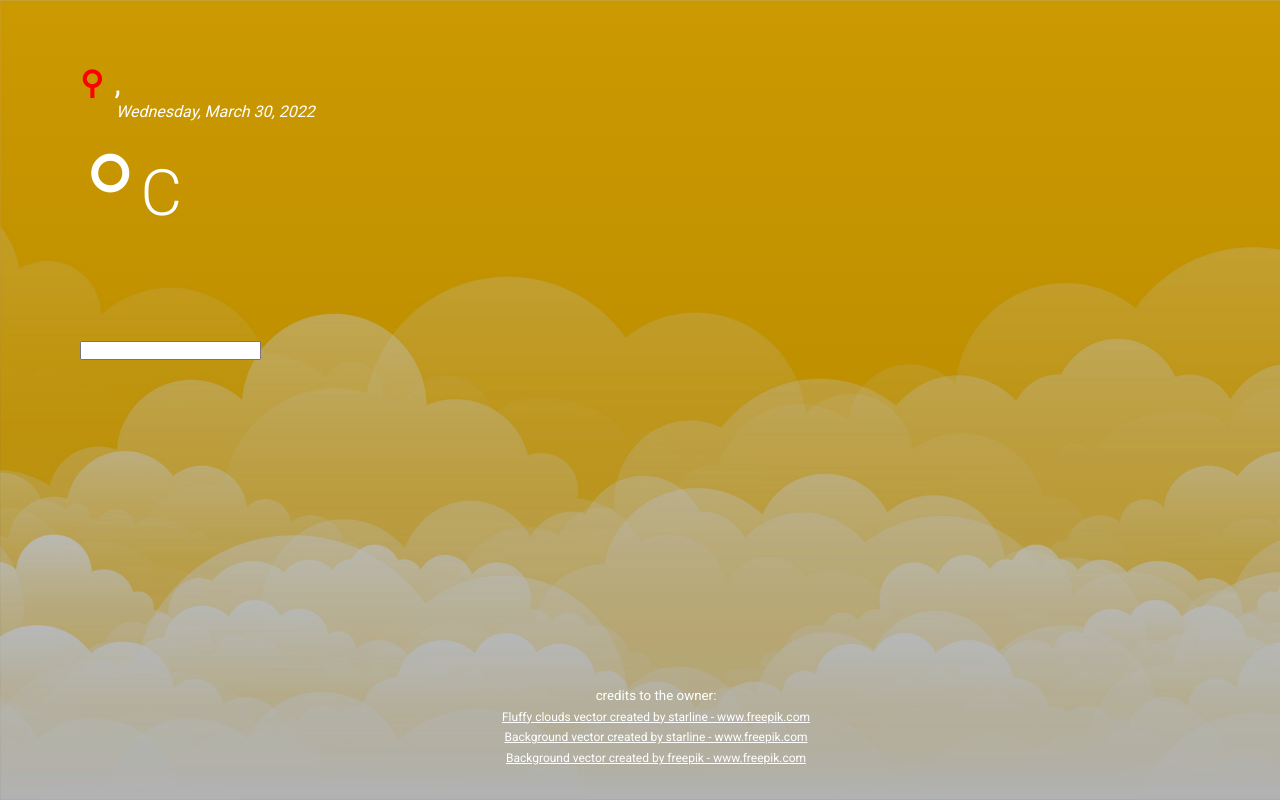
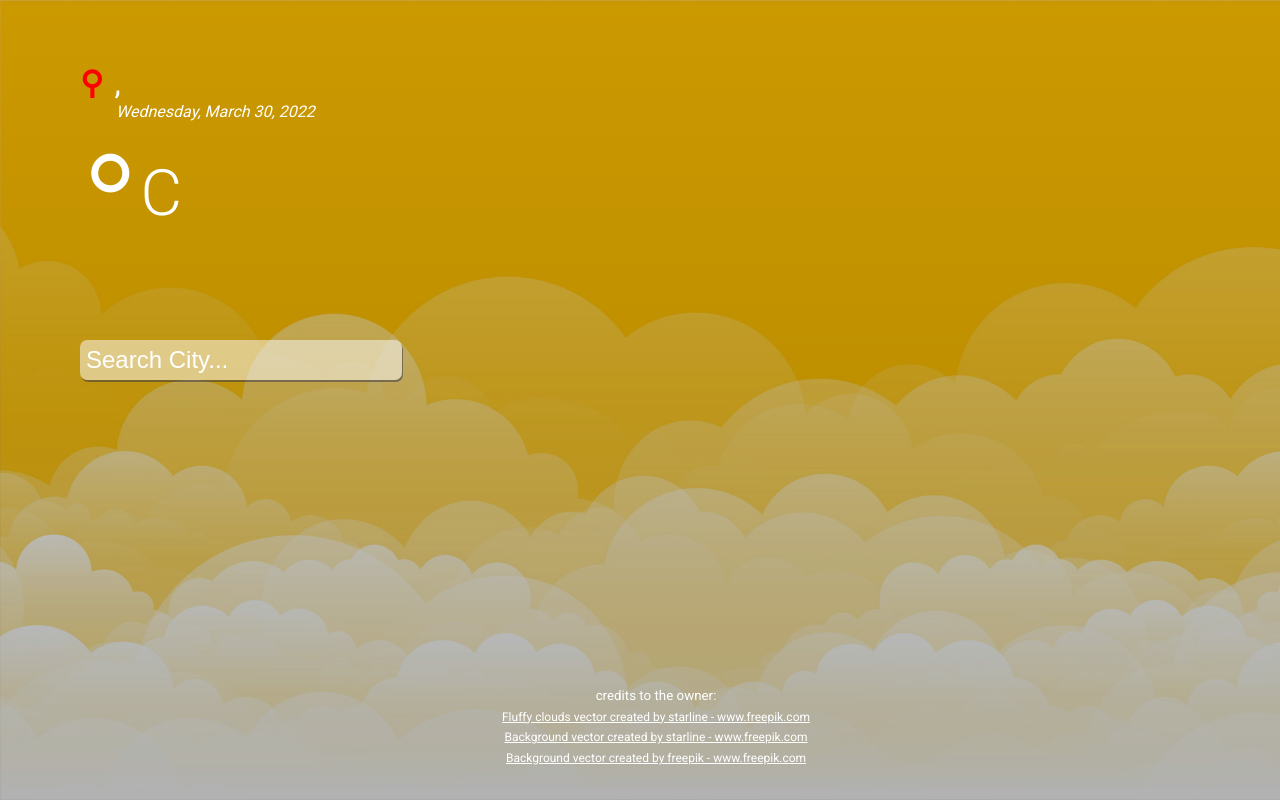
Before and after one commit to grefelnable/weather-app-grefel, a React (Create React App) app: page / in a window 1280 px wide. Built offline with nearby package versions, Linux system fonts and the light colour scheme; no server answers.

Commit message:
added: get weather function in Search.js

```diff
--- a/src/components/Main.js
+++ b/src/components/Main.js
@@ -61,11 +61,10 @@ function Main() {
       )
         .then(response => response.json())
         .then(data => {
-          console.log(data.weather[0].main)
           let main = data.weather[0].main
           let temp = Math.floor(data.main.temp - 273.15)
           let description = data.weather[0].description
-          main = "Rain"
+
           //change bg image
           if (main === "Rain") {
             setBgImage(prevBgImage => (prevBgImage = "rain.jpg"))
--- a/src/components/Search.js
+++ b/src/components/Search.js
@@ -1,4 +1,4 @@
-import React from "react"
+import React, { useState } from "react"
 import styled from "styled-components"
 
 const api = {
@@ -6,24 +6,92 @@ const api = {
   base: "https://api.openweathermap.org/data/2.5/",
 }
 function Search() {
-  // //variables
-  // const [temperature, setTemperature] = useState()
-  // const [skyCover, setSkyCover] = useState()
-  // const [city, setCity] = useState()
-  // const [country, setCountry] = useState()
+  //variables
+  const [temperature, setTemperature] = useState()
+  const [skyCover, setSkyCover] = useState()
+  const [location, setLocation] = useState()
+  const [query, setQuery] = useState()
 
-  //  //search city for weather information function
-  //  const search = (event) => {
+  //search city for weather information function
+  const search = event => {
+    if (event.key === "Enter") {
+      fetch(`${api.base}weather?q=${query}&units=metric&appid=${api.key}`)
+        .then(response => response.json())
+        .then(data => {
+          let temp = Math.floor(data.main.temp)
+          let description = data.weather[0].description
 
-  // }
+          setTemperature(prevTemperature => {
+            return <p className="temperature">{(prevTemperature = temp)}℃</p>
+          })
+          setSkyCover(prevSkyCover => {
+            return <p className="skyCover">{(prevSkyCover = description)}</p>
+          })
+
+          setLocation(prevLocation => {
+            return (
+              <p className="location">
+                {(prevLocation = data.name)} , {data.sys.country}
+              </p>
+            )
+          })
+        })
+    }
+  }
+
   return (
     <Wrap>
-      <SearchInput type="text" />
+      <SearchInput
+        type="text"
+        placeholder="Search City..."
+        onKeyDown={search}
+        onChange={e => setQuery(e.target.value)}
+      />
+      {location}
+      {temperature}
+      {skyCover}
     </Wrap>
   )
 }
 
 export default Search
 
-const Wrap = styled.div``
-const SearchInput = styled.input``
+const Wrap = styled.div`
+  .location,
+  .skyCover {
+    font-size: 1.5rem;
+    text-shadow: 1px 2px rgba(50, 50, 70, 0.5);
+    margin-bottom: 10px;
+    text-transform: capitalize;
+    letter-spacing: 1.25px;
+  }
+  .temperature {
+    letter-spacing: 1.25px;
+    display: inline-block;
+    font-weight: 700;
+    font-size: 4rem;
+    text-shadow: 1px 2px rgba(50, 50, 70, 0.5);
+    background: rgba(255, 255, 255, 0.5);
+    padding: 0 9px;
+    border-radius: 0.3em;
+    box-shadow: 1px 2px rgba(50, 50, 70, 0.5);
+    margin-bottom: 10px;
+  }
+`
+
+const SearchInput = styled.input`
+  font-size: 1.5rem;
+  text-transform: capitalize;
+  color: #111827;
+  background: rgba(255, 255, 255, 0.5);
+  outline: none;
+  border: none;
+  padding: 0.25em;
+  box-shadow: 1px 2px rgba(50, 50, 70, 0.5);
+  border-radius: 0.3em;
+  margin-bottom: 0.25em;
+
+  &::placeholder {
+    color: #fff;
+  }
+`
```
